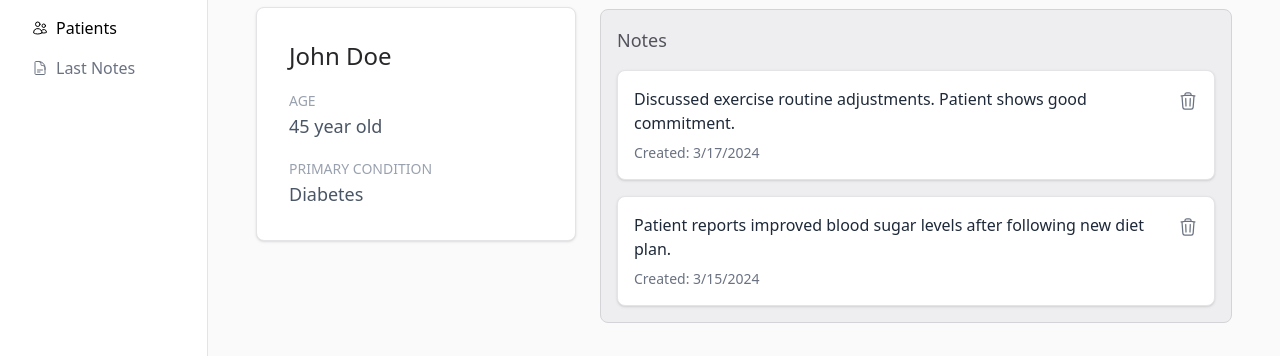
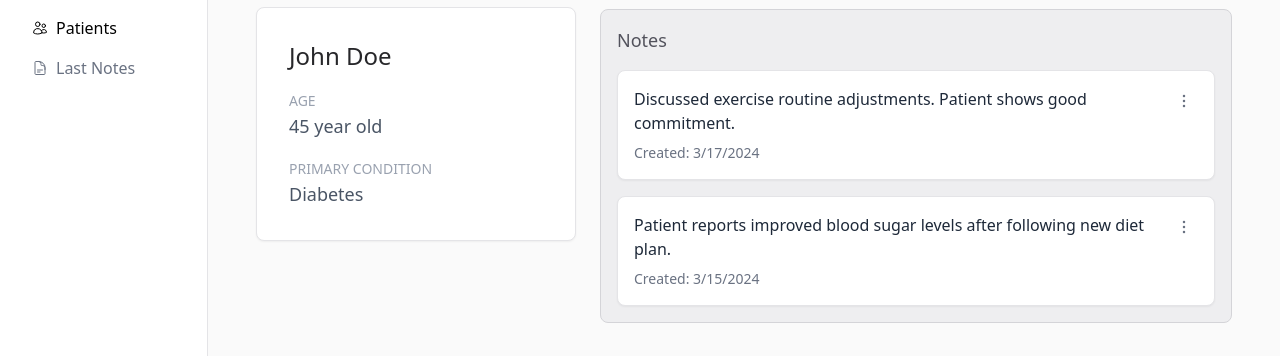
Before and after one commit to manumorante/track-patients, a React (Vite) app: page /patients/1 in a window 1280 px wide. Shown: the part 137-493 px from the top of the page. Built offline with nearby package versions, Linux system fonts and the light colour scheme.

Commit message:
feat: enhance note management with editing functionality and new NoteEditor component

```diff
--- a/src/components/common/Card.tsx
+++ b/src/components/common/Card.tsx
@@ -8,7 +8,7 @@ interface CardProps {
 
 export default function Card({ children, className }: CardProps) {
   return (
-    <div className={cx('rounded-lg border border-zinc-200 bg-white shadow-sm', className)}>
+    <div className={cx('rounded-lg border border-zinc-200 bg-white shadow-xs', className)}>
       {children}
     </div>
   )
--- a/src/components/notes/NoteCard.tsx
+++ b/src/components/notes/NoteCard.tsx
@@ -1,13 +1,15 @@
 import type { Note } from '@/types'
 import Card from '../common/Card'
-import { TrashIcon } from '@heroicons/react/24/outline'
+import { PencilIcon, TrashIcon } from '@heroicons/react/24/outline'
 import { useDeleteNote } from '@/hooks/useNotes'
+import ActionMenu from '../common/ActionMenu'
 
 interface Props {
   note: Note
+  onEdit?: (note: Note) => void
 }
 
-export default function NoteCard({ note }: Props) {
+export default function NoteCard({ note, onEdit }: Props) {
   const deleteNote = useDeleteNote()
 
   const handleDelete = async () => {
@@ -16,16 +18,25 @@ export default function NoteCard({ note }: Props) {
     }
   }
 
+  const actions = [
+    {
+      label: 'Edit note',
+      icon: PencilIcon,
+      onClick: () => onEdit?.(note),
+    },
+    {
+      label: 'Delete note',
+      icon: TrashIcon,
+      onClick: handleDelete,
+      className: 'text-red-600 hover:text-red-700',
+    },
+  ]
+
   return (
     <Card className="p-4">
       <div className="flex items-start justify-between">
         <p className="text-gray-800">{note.text}</p>
-        <button
-          onClick={handleDelete}
-          className="mt-1 ml-3 cursor-pointer text-gray-500 transition-colors hover:text-red-500"
-          title="Delete note">
-          <TrashIcon className="h-5 w-5" />
-        </button>
+        <ActionMenu actions={actions} />
       </div>
       <p className="mt-2 text-sm text-gray-500">
         {note.updatedAt && note.updatedAt !== note.createdAt
--- /dev/null
+++ b/src/components/notes/NoteEditor.tsx
@@ -0,0 +1,46 @@
+import { useState, useEffect } from 'react'
+import type { Note } from '@/types'
+import Card from '../common/Card'
+
+interface Props {
+  note: Note
+  onSave: (text: string) => void
+  onCancel: () => void
+}
+
+export default function NoteEditor({ note, onSave, onCancel }: Props) {
+  const [text, setText] = useState(note.text)
+
+  useEffect(() => {
+    setText(note.text)
+  }, [note.text])
+
+  const handleSubmit = (e: React.FormEvent) => {
+    e.preventDefault()
+    onSave(text)
+  }
+
+  return (
+    <Card className="p-4">
+      <form onSubmit={handleSubmit}>
+        <div className="flex items-start justify-between">
+          <textarea
+            value={text}
+            onChange={(e) => setText(e.target.value)}
+            className="textarea w-full resize-none"
+            rows={3}
+            autoFocus
+          />
+        </div>
+        <div className="mt-4 flex justify-end space-x-2">
+          <button type="button" onClick={onCancel} className="button secondary">
+            Cancel
+          </button>
+          <button type="submit" className="button">
+            Save
+          </button>
+        </div>
+      </form>
+    </Card>
+  )
+}
--- a/src/components/notes/NotesList.tsx
+++ b/src/components/notes/NotesList.tsx
@@ -1,8 +1,29 @@
 import { useNotes } from '@/hooks/useNotes'
 import NoteCard from './NoteCard'
+import { useState } from 'react'
+import type { Note } from '@/types'
+import { useUpdateNote } from '@/hooks/useNotes'
+import NoteEditor from './NoteEditor'
 
 export default function NotesList({ patientId }: { patientId: string }) {
   const { data: notes, isLoading, error } = useNotes(patientId)
+  const [editingNote, setEditingNote] = useState<Note | null>(null)
+  const updateNote = useUpdateNote()
+
+  const handleEdit = (note: Note) => {
+    setEditingNote(note)
+  }
+
+  const handleSaveEdit = async (text: string) => {
+    if (editingNote) {
+      await updateNote.mutateAsync({ id: editingNote.id, data: { text } })
+      setEditingNote(null)
+    }
+  }
+
+  const handleCancelEdit = () => {
+    setEditingNote(null)
+  }
 
   if (isLoading) {
     return <p className="text-gray-600">Loading notes...</p>
@@ -18,9 +39,18 @@ export default function NotesList({ patientId }: { patientId: string }) {
 
   return (
     <div className="space-y-4">
-      {notes.map((note) => (
-        <NoteCard key={note.id} note={note} />
-      ))}
+      {notes.map((note) =>
+        editingNote?.id === note.id ? (
+          <NoteEditor
+            key={note.id}
+            note={note}
+            onSave={handleSaveEdit}
+            onCancel={handleCancelEdit}
+          />
+        ) : (
+          <NoteCard key={note.id} note={note} onEdit={handleEdit} />
+        ),
+      )}
     </div>
   )
 }
```
